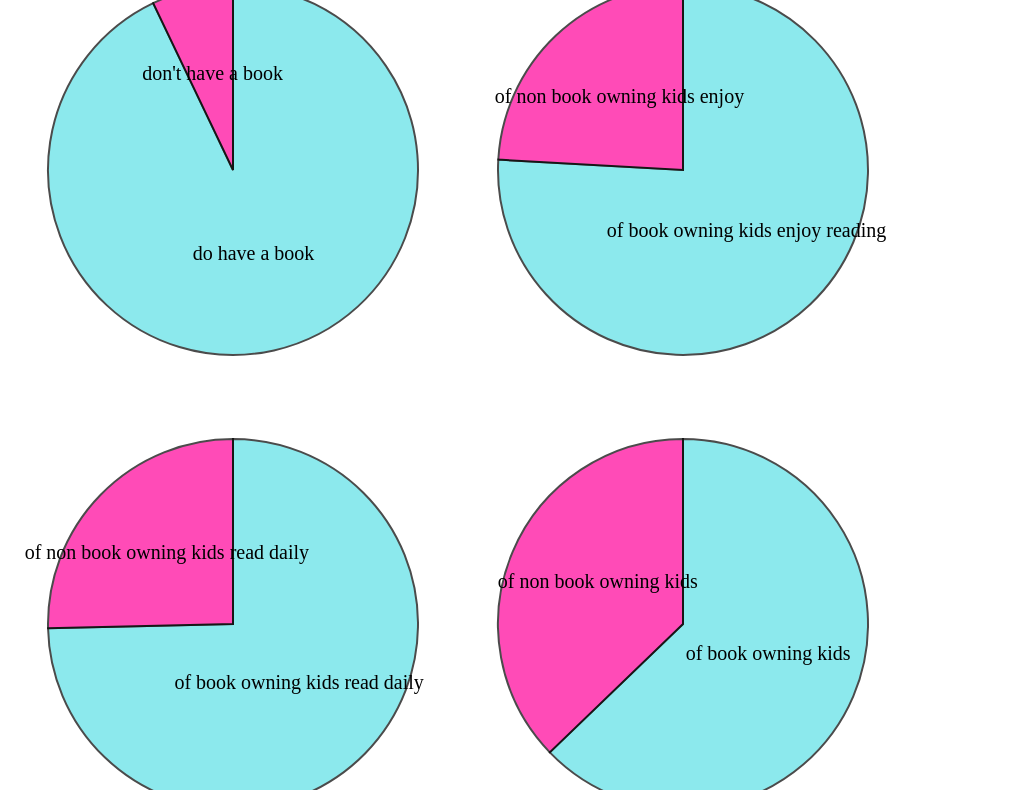
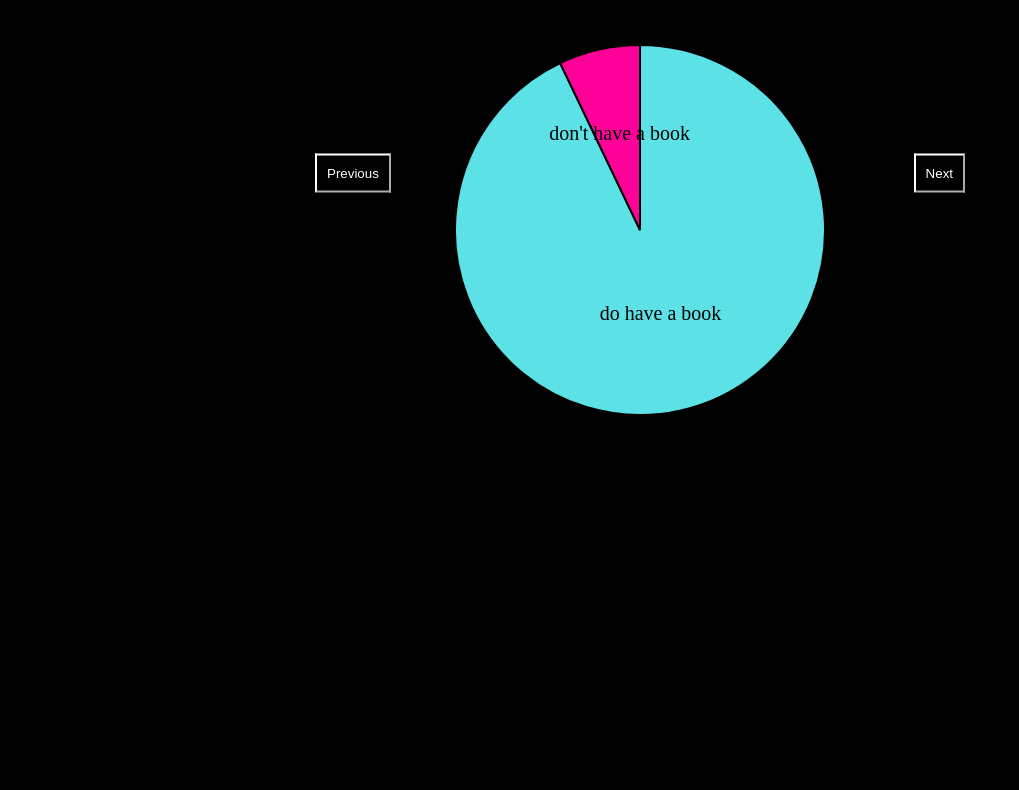
Before and after one commit to JetK2/Vis-Sens, a plain HTML site: page index.html in a window 1280 px wide. Shown: the part 135-925 px from the top of the page, without its empty margins (0-1019 px from the left). After the commit the page ends 800 px from the top, so only its background shows below. Drawn offline with nearby package versions, Linux system fonts and the light colour scheme.

Commit message:
carousel interactivity

```diff
--- a/index.html
+++ b/index.html
@@ -9,8 +9,12 @@
     <script src="https://d3js.org/d3.v4.js"></script>
   </head>
   <body>
-    <h1>Colour of people's clothes in the class</h1>
-    <div id="clothes"></div>
+    <h1 id="title"></h1>
+    <div class="chart-container">
+      <div id="clothes" class="chart-wrapper"></div>
+      <button id="prev" class="nav-button">Previous</button>
+      <button id="next" class="nav-button">Next</button>
+    </div>
     <script src="main.js"></script>
   </body>
 </html>
--- a/main.js
+++ b/main.js
@@ -1,91 +1,115 @@
+var chartTitle = document.getElementById('title');
 
-function PieChart (pos,posV,neg, negV) {
- // set the dimensions and margins of the graph
- var width = 450;
- height = 450;
+function PieChart(containerId, title, pos, posV, neg, negV) {
+    // Set the dimensions and margins of the graph
+    var width = 450,
+        height = 450,
         margin = 40;
 
     // The radius of the pieplot is half the width or half the height (smallest one). I subtract a bit of margin.
     var radius = Math.min(width, height) / 2 - margin;
 
- // append the svg object to the div called 'my_dataviz'
- var svg = d3
-   .select("#clothes")
+    // Select the container and append an h1 element for the title
+    var container = d3.select("#" + containerId);
+    container.append("h1").text(title).attr("class", "chart-title");
+
+    // Append the svg object to the div with the provided containerId
+    var svg = container
         .append("svg")
         .attr("width", width)
         .attr("height", height)
         .append("g")
         .attr("transform", "translate(" + width / 2 + "," + height / 2 + ")");
 
- // Create dummy data
-
+    // Create data object with dynamic keys
     var data = {};
     data[pos] = posV;
     data[neg] = negV;
 
- // set the color scale
- var color = d3
-   .scaleOrdinal()
-   .domain(data)
-   .range([
-     "#5CE1E6",
-     "#ff0099",
-   ]);
+    // Set the color scale
+    var color = d3.scaleOrdinal()
+        .domain(Object.keys(data))
+        .range(["#5CE1E6", "#ff0099"]);
+
     // Compute the position of each group on the pie:
- var pie = d3.pie().value(function (d) {
-   return d.value;
- });
+    var pie = d3.pie().value(function (d) { return d.value; });
     var data_ready = pie(d3.entries(data));
- // Now I know that group A goes from 0 degrees to x degrees and so on.
 
- // shape helper to build arcs:
- var arcGenerator = d3.arc().innerRadius(0).outerRadius(radius);
+    // Shape helper to build arcs:
+    var arcGenerator = d3.arc()
+        .innerRadius(0)
+        .outerRadius(radius);
 
     // Build the pie chart: Basically, each part of the pie is a path that we build using the arc function.
- svg
-   .selectAll("mySlices")
+    svg.selectAll("mySlices")
         .data(data_ready)
         .enter()
         .append("path")
         .attr("d", arcGenerator)
-   .attr("fill", function (d) {
-     return color(d.data.key);
-   })
+        .attr("fill", function (d) { return color(d.data.key); })
         .attr("stroke", "black")
         .style("stroke-width", "2px")
-   .style("opacity", 0.7)
         .append("title") // Add title element for tooltip
-   .text(function (d) {
-     return d.data.key + ": " + d.data.value; // Display key and value
-   });
+        .text(function (d) { return d.data.key + ": " + d.data.value; });
 
     // Now add the annotation. Use the centroid method to get the best coordinates
- svg
-   .selectAll("mySlices")
+    svg.selectAll("mySlices")
         .data(data_ready)
         .enter()
         .append("text")
-   .text(function (d) {
-     return d.data.key;
-   })
-   .attr("transform", function (d) {
-     return "translate(" + arcGenerator.centroid(d) + ")";
-   })
+        .text(function (d) { return d.data.key; })
+        .attr("transform", function (d) { return "translate(" + arcGenerator.centroid(d) + ")"; })
         .style("text-anchor", "middle")
         .style("font-size", 20);
-
 }
 
-
+// Data sets and titles
 var dataSets = [
-    {  pos: "do have a book", posV: 92.9, neg: "don't have a book", negV: 7.1 },
-    { pos: "of book owning kids enjoy reading", posV: 46.6, neg: "of non book owning kids enjoy", negV: 14.8 },
-    {  pos: "of book owning kids read daily", posV: 30.3, neg: "of non book owning kids read daily", negV: 10.3 },
-    {  pos: "of book owning kids", posV: 80.5, neg: "of non book owning kids ", negV: 47.7 },
-    {  pos: "of book owning kids rarely read", posV: 12.6, neg: "of non book owning kids rarely read", negV: 50.5 }
+    { title: "Book ownership aged 8-18", pos: "do have a book", posV: 92.9, neg: "don't have a book", negV: 7.1 },
+    { title: "Book ownership and reading enjoyment aged 8-18 2023", pos: "of book owning kids enjoy reading", posV: 46.6, neg: "of non book owning kids enjoy", negV: 14.8 },
+    { title: "Book ownership and reading daily aged 8-18 2023", pos: "of book owning kids read daily", posV: 30.3, neg: "of non book owning kids read daily", negV: 10.3 },
+    { title: "Book ownership and describing themselves as confident readers aged 8-18 2023", pos: "of book owning kids", posV: 80.5, neg: "of non book owning kids", negV: 47.7 },
+    { title: "Book ownership and rarely reading 8-18 2023", pos: "of book owning kids rarely read", posV: 12.6, neg: "of non book owning kids rarely read", negV: 50.5 }
 ];
 
-for (var i = 0; i < dataSets.length; i++) {
-    var ds = dataSets[i];
-    PieChart( ds.pos, ds.posV, ds.neg, ds.negV);
+// Current chart index
+var currentIndex = 0;
+
+// Function to display a chart based on index
+function displayChart(index) {
+    // Clear existing chart
+    d3.select("#clothes").html("");
+
+    // Get the current data set
+    var ds = dataSets[index];
+
+
+
+    // Draw the chart
+    PieChart("clothes", ds.title, ds.pos, ds.posV, ds.neg, ds.negV);
 }
+
+// Display the first chart initially
+displayChart(currentIndex);
+
+// Event listeners for navigation buttons
+document.getElementById('prev').addEventListener('click', function () {
+    if (currentIndex > 0) {
+        currentIndex--;
+        displayChart(currentIndex);
+    }
+});
+
+document.getElementById('next').addEventListener('click', function () {
+    if (currentIndex < dataSets.length - 1) {
+        currentIndex++;
+        displayChart(currentIndex);
+    }
+});
+
+
+// var title = ["Book ownership aged 8-18", 'Book ownership and reading enjoyment aged 8-18 2023', 'Book ownership and reading daily aged 8-18 2023', 'Book ownership and describing themselves as confident readers aged 8-18 2023', 'Book ownership and rarely reading 8-18 2023']
+// for (var i = 0; i < title.length; i++) {
+//     var ds = dataSets[i];
+// chartTitle.textContent = ds;
+// }
--- a/stylesheet.css
+++ b/stylesheet.css
@@ -0,0 +1,38 @@
+html {
+  background-color: black;
+}
+h1 {
+  font-family: Verdana, Geneva, Tahoma, sans-serif;
+  text-align: center;
+  color: #ffffff;
+}
+
+.chart-container {
+  position: relative;
+  width: 450px;
+  margin: 0 auto;
+}
+
+.chart-wrapper {
+  width: 100%;
+  overflow: hidden;
+}
+
+.nav-button {
+  position: absolute;
+  top: 50%;
+  transform: translateY(-50%);
+  background-color: black;
+  border-color: white;
+  padding: 10px;
+  cursor: pointer;
+  color: #ffffff;
+}
+
+#prev {
+  left: -100px;
+}
+
+#next {
+  right: -100px;
+}
```
Lines whose indentation alone changed are shown as unchanged.
